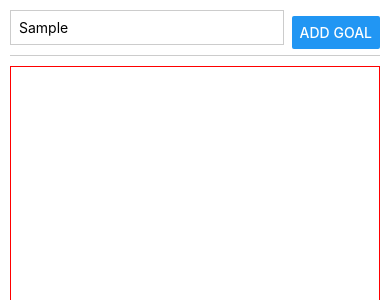
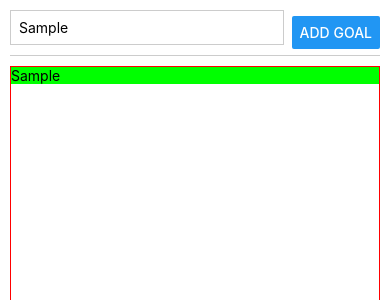
Before and after one commit to mohamedAllam9072/porjectX7, a React Native app: screen / in a window 390 px wide. Both pictures are taken after typing "Sample" into the empty fields and a click on the button "ADD GOAL". Shown: the top 300 px of the page. Built offline with nearby package versions, Linux system fonts and the light colour scheme.

Commit message:
fix error of show text in list

```diff
--- a/App.js
+++ b/App.js
@@ -16,7 +16,7 @@ export default function App() {
     setInputText(enteredText);
   }
   function addGoalHandler() {
-    setCourseGoals(currentCourseGoals => [...courseGoals, inputText]); // '...courseGoals' means keep list items and append with 'inputText'
+    setCourseGoals(currentCourseGoals => [...currentCourseGoals, inputText]); // '...courseGoals' means keep list items and append with 'inputText'
   }
   return (
     <View style={styles.appContainer}>
@@ -28,7 +28,11 @@ export default function App() {
         />
         <Button title="Add Goal" onPress={addGoalHandler} />
       </View>
-      <View style={styles.scrollTextview}>{courseGoals.map(_goal => {})}</View>
+      <View style={styles.scrollTextview}>
+        {courseGoals.map(goal => (
+          <Text style={styles.textview}>{goal}</Text>
+        ))}
+      </View>
       <StatusBar style="auto" />
     </View>
   );
```
